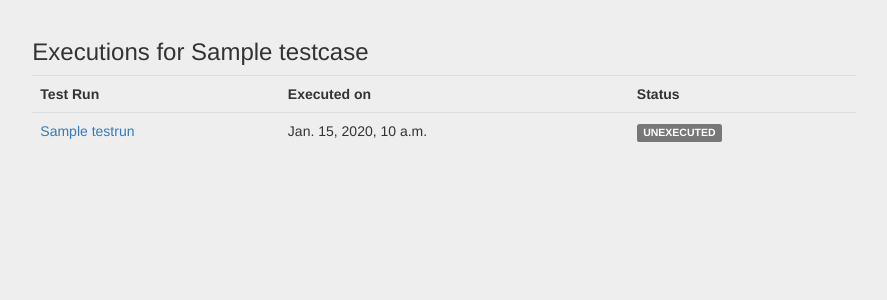
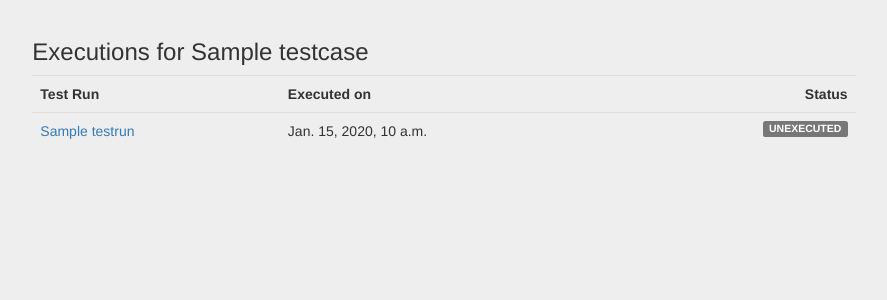
Before and after one commit to maciejd/greenfield-django, a Django app: page /greenfield/case/1/ in a window 1280 px wide. Shown: the part 51-351 px from the top of the page, without its empty margins (196-1083 px from the left). Run offline with Django 3.2, Linux system fonts and the light colour scheme; tables that the repository leaves empty hold one stand-in row (values such as "Sample post"); some libraries are stand-ins or nearby versions.

Commit message:
switched to icons, added autofocus on case list

```diff
--- a/greenfield/testmanagement/templates/testmanagement/case_detail.html
+++ b/greenfield/testmanagement/templates/testmanagement/case_detail.html
@@ -14,12 +14,12 @@
          <tr>
            <th>Test Run</th>
            <th>Executed on</th>
-           <th>Status</th>
+           <th class="text-right">Status</th>
          {% for e in object.testexecution_set.all %}
          <tr>
           <td><a href="{% url 'greenfield:run' e.run.id  %}">{{ e.run.title }}</a></td>
           <td>{{ e.updated_at }} </td>
-          <td><span class="label label-{{ e.status|label }}">{{ e.get_status_display }}</span></td>
+          <td><span class="label label-{{ e.status|label }} pull-right">{{ e.get_status_display }}</span></td>
          </tr>
   {% endfor %}
       </table>
--- a/greenfield/testmanagement/templates/testmanagement/run_detail.html
+++ b/greenfield/testmanagement/templates/testmanagement/run_detail.html
@@ -13,7 +13,7 @@
          <tr>
            <th>Test case</th>
            <th>Executed on</th>
-           <th>Result</th>
+           <th class="text-right">Result</th>
          </tr>
          {% for e in run.testexecution_set.all %}
          <tr>
@@ -22,7 +22,7 @@
            <td>
              <form name="result" action="{% url 'greenfield:update_result' run.id e.id %}" method="POST">
                {% csrf_token %}
-               <select class="selectpicker" data-style="btn-{{ e.status|label}}" name="status" onchange="this.form.submit()">
+               <select class="selectpicker pull-right" data-style="btn-{{ e.status|label}}" name="status" onchange="this.form.submit()">
                {% for value, text in STATUSES %}
                  <option value="{{ value }}" {% if value == e.status %} selected="selected"{% endif %}>{{ text }}</option>
                {% endfor %}
--- a/greenfield/testmanagement/templates/testmanagement/run_list.html
+++ b/greenfield/testmanagement/templates/testmanagement/run_list.html
@@ -39,7 +39,9 @@
 <td>
 <form action="{% url 'greenfield:delete_run' run.id %}" method=post>
 {% csrf_token %}
-  <button type="submit" class="btn btn-danger pull-right">Delete run</button>
+  <button type="submit" class="btn btn-danger btn-xs pull-right">
+<span class="glyphicon glyphicon-remove" aria-hidden="true"></span>
+</button>
 </form>
 </td>
 </tr>
--- a/greenfield/testmanagement/templates/testmanagement/suite_detail.html
+++ b/greenfield/testmanagement/templates/testmanagement/suite_detail.html
@@ -23,7 +23,9 @@
   <td>
     <form action="{% url 'greenfield:delete_case' object.id case.id %}" method=post>
     {% csrf_token %}
-      <button type=submit class="btn btn-danger pull-right">Delete</button>
+      <button type=submit class="btn btn-danger btn-xs pull-right">
+  <span class="glyphicon glyphicon-remove" aria-hidden="true">
+</button>
     </form>
   </td>
 </tr>
@@ -44,7 +46,7 @@
 <div class="form-group col-lg-6 col-lg-offset-2">
       <label for="title">Add new Test Case</label>
       <div class="input-group">
-             <input type="text" id="title" class="form-control" name="title" placeholder="Test suite title" required>
+             <input type="text" id="title" class="form-control" name="title" placeholder="Test suite title" required autofocus>
              <span class="input-group-btn">
                <button type="submit" class="btn btn-secondary">Add</button>
              </span>
--- a/greenfield/testmanagement/templates/testmanagement/suite_list.html
+++ b/greenfield/testmanagement/templates/testmanagement/suite_list.html
@@ -26,7 +26,9 @@
   <td>
     <form action="{% url 'greenfield:delete_suite' suite.id %}" method=post>
     {% csrf_token %}
-      <button type=submit class="btn btn-danger pull-right">Delete</button>
+      <button type=submit class="btn btn-danger btn-xs pull-right">
+<span class="glyphicon glyphicon-remove" aria-hidden="true"></span>
+</button>
     </form>
   </td>
 </tr>
```
